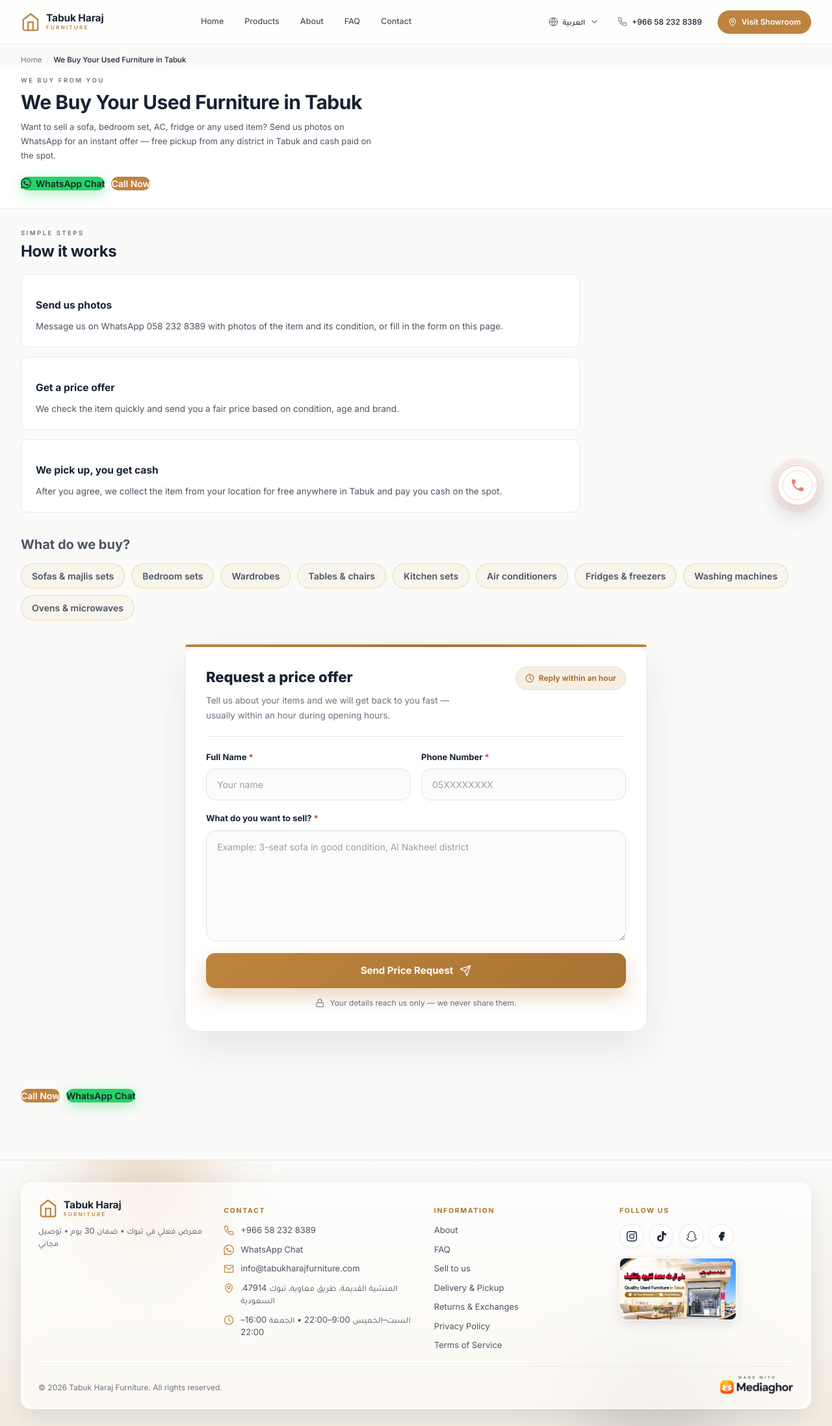
After one commit to tanmoymondal1312/TabukHarajFurniture, a Django app: page /sell/ in a window 1280 px wide. The commit adds this page. Shown: the whole page at 65% size. Run offline with Django 5.2, Linux system fonts and the light colour scheme; data comes from the database, SQL or seed files in the repository.

Commit message:
Add /sell/ page with Service schema, price request form and sitemap entry

```diff
--- a/pages/sitemaps.py
+++ b/pages/sitemaps.py
@@ -16,6 +16,7 @@ _STATIC_PAGES = [
     ("pages:about", "0.6", "monthly"),
     ("pages:faq", "0.6", "monthly"),
     ("pages:contact", "0.6", "monthly"),
+    ("pages:sell", "0.8", "weekly"),
     ("pages:shipping", "0.6", "yearly"),
     ("pages:returns", "0.6", "yearly"),
     ("pages:privacy", "0.4", "yearly"),
--- a/pages/translations.py
+++ b/pages/translations.py
@@ -175,6 +175,21 @@ TRANSLATIONS = {
         "Returns & Exchanges": "الاسترجاع والاستبدال",
         "Privacy Policy": "سياسة الخصوصية",
         "Terms of Service": "الشروط والأحكام",
+
+        # ---- /sell/ page (we buy used furniture) ----
+        "Sell to us": "نشتري منك",
+        "Simple steps": "خطوات بسيطة",
+        "Reply within an hour": "رد خلال ساعة",
+        "Your name": "اسمك",
+        "What do you want to sell?": "ماذا تريد أن تبيع؟",
+        "Example: 3-seat sofa in good condition, Al Nakheel district":
+            "مثال: كنب 3 مقاعد بحالة جيدة، حي النخيل",
+        "Send Price Request": "إرسال طلب السعر",
+        "Your request has been sent": "تم إرسال طلبك",
+        "We will contact you soon with a price offer.": "سنتواصل معك قريباً مع عرض السعر.",
+        "Check the required fields": "راجع الحقول المطلوبة",
+        "Your details reach us only — we never share them.":
+            "بياناتك تصل إلينا فقط — لا نشاركها مع أي جهة.",
     },
 }
 
--- a/pages/urls.py
+++ b/pages/urls.py
@@ -12,6 +12,7 @@ urlpatterns = [
     path("product/<slug:slug>/order/", views.product_order, name="product_order"),
     path("about/", views.about, name="about"),
     path("contact/", views.contact, name="contact"),
+    path("sell/", views.sell, name="sell"),
     path("shipping/", views.policy, {"page": "shipping"}, name="shipping"),
     path("returns/", views.policy, {"page": "returns"}, name="returns"),
     path("privacy/", views.policy, {"page": "privacy"}, name="privacy"),
--- a/pages/views.py
+++ b/pages/views.py
@@ -151,6 +151,163 @@ def contact(request):
         "errors": errors,
         "form": form,
         "has_errors": bool(errors),
+    })
+
+
+# ---- /sell/ page: we buy used furniture from people in Tabuk ----
+
+_SELL = {
+    "seo": {
+        "ar_title": "نشتري الأثاث المستعمل في تبوك | عرض سعر فوري",
+        "en_title": "We Buy Used Furniture in Tabuk | Instant Cash Offer",
+        "ar_desc": (
+            "نشتري الأثاث والأجهزة المستعملة في تبوك: كنب، غرف نوم، مكيفات، "
+            "ثلاجات، غسالات. أرسل صور القطعة واحصل على عرض سعر فوري — استلام "
+            "مجاني داخل تبوك ودفع كاش في نفس الزيارة."
+        ),
+        "en_desc": (
+            "We buy used furniture and appliances in Tabuk: sofas, bedroom sets, "
+            "ACs, fridges, washers. Send photos for an instant offer — free "
+            "pickup across Tabuk and cash paid on the spot."
+        ),
+    },
+    "ar": {
+        "eyebrow": "نشتري منك",
+        "title": "نشتري أثاثك المستعمل في تبوك",
+        "lead": (
+            "تبي تبيع كنب، غرفة نوم، مكيف، ثلاجة أو أي جهاز مستعمل؟ أرسل صور "
+            "القطعة على واتساب واحصل على عرض سعر فوري — استلام مجاني من أي حي "
+            "في تبوك ودفع كاش في نفس الزيارة."
+        ),
+        "steps_title": "كيف نعمل",
+        "steps": [
+            ("أرسل صور القطعة",
+             "راسلنا على واتساب 058 232 8389 مع صور القطعة وحالتها، أو املأ "
+             "النموذج في هذه الصفحة."),
+            ("احصل على عرض سعر",
+             "نقيّم القطعة بسرعة ونرسل لك سعراً عادلاً حسب الحالة والعمر والماركة."),
+            ("نستلم وندفع كاش",
+             "بعد موافقتك نستلم القطعة من موقعك مجاناً داخل تبوك وندفع لك كاش "
+             "في نفس الزيارة."),
+        ],
+        "buy_title": "ماذا نشتري؟",
+        "buy_items": [
+            "كنب ومجالس", "غرف نوم", "خزائن ودواليب", "طاولات وكراسي",
+            "مطابخ", "مكيفات", "ثلاجات وفريزر", "غسالات", "أفران ومايكروويف",
+        ],
+        "form_title": "اطلب عرض سعر",
+        "form_sub": (
+            "اكتب تفاصيل القطع وسنتواصل معك بسرعة — عادة خلال ساعة في أوقات العمل."
+        ),
+        "schema_name": "نشتري الأثاث المستعمل في تبوك",
+        "schema_desc": (
+            "خدمة شراء الأثاث والأجهزة المستعملة في تبوك: عرض سعر فوري، "
+            "استلام مجاني، ودفع كاش."
+        ),
+    },
+    "en": {
+        "eyebrow": "We buy from you",
+        "title": "We Buy Your Used Furniture in Tabuk",
+        "lead": (
+            "Want to sell a sofa, bedroom set, AC, fridge or any used item? Send "
+            "us photos on WhatsApp for an instant offer — free pickup from any "
+            "district in Tabuk and cash paid on the spot."
+        ),
+        "steps_title": "How it works",
+        "steps": [
+            ("Send us photos",
+             "Message us on WhatsApp 058 232 8389 with photos of the item and "
+             "its condition, or fill in the form on this page."),
+            ("Get a price offer",
+             "We check the item quickly and send you a fair price based on "
+             "condition, age and brand."),
+            ("We pick up, you get cash",
+             "After you agree, we collect the item from your location for free "
+             "anywhere in Tabuk and pay you cash on the spot."),
+        ],
+        "buy_title": "What do we buy?",
+        "buy_items": [
+            "Sofas & majlis sets", "Bedroom sets", "Wardrobes", "Tables & chairs",
+            "Kitchen sets", "Air conditioners", "Fridges & freezers",
+            "Washing machines", "Ovens & microwaves",
+        ],
+        "form_title": "Request a price offer",
+        "form_sub": (
+            "Tell us about your items and we will get back to you fast — usually "
+            "within an hour during opening hours."
+        ),
+        "schema_name": "We Buy Used Furniture in Tabuk",
+        "schema_desc": (
+            "We buy used furniture and appliances in Tabuk: instant price offer, "
+            "free pickup, and cash payment."
+        ),
+    },
+}
+
+
+def sell(request):
+    """Lead-capture page for people who want to sell used furniture."""
+    _set_seo(request, **_SELL["seo"])
+    body = _SELL["en"] if _is_en() else _SELL["ar"]
+    sell_url = CANONICAL + reverse("pages:sell")
+
+    errors = {}
+    form = {"name": "", "phone": "", "items": ""}
+
+    if request.method == "POST":
+        if request.POST.get("website"):
+            # Honeypot: bots fill the hidden field — pretend success.
+            return redirect(reverse("pages:sell") + "?sent=1")
+
+        for key in form:
+            form[key] = (request.POST.get(key) or "").strip()[:2000]
+
+        if len(form["name"]) < 2:
+            errors["name"] = (
+                "Please write your name." if _is_en() else "اكتب اسمك من فضلك."
+            )
+        if not form["phone"]:
+            errors["phone"] = (
+                "Please write your phone number." if _is_en() else "اكتب رقم جوالك من فضلك."
+            )
+        elif not re.fullmatch(r"[0-9+\s\-]{8,20}", form["phone"]):
+            errors["phone"] = (
+                "Invalid phone number. Example: 0582328389" if _is_en()
+                else "رقم الجوال غير صحيح. مثال: 0582328389"
+            )
+        if len(form["items"]) < 5:
+            errors["items"] = (
+                "Tell us what you want to sell (5 characters minimum)."
+                if _is_en() else "اكتب ما تريد بيعه (5 أحرف على الأقل)."
+            )
+
+        if not errors:
+            # Shows in the dashboard Messages tab as a normal message.
+            ContactMessage.objects.create(
+                name=form["name"][:120],
+                phone=form["phone"][:30],
+                subject="Sell request",
+                body=form["items"][:2000],
+            )
+            return redirect(reverse("pages:sell") + "?sent=1")
+
+    return render(request, "pages/sell.html", {
+        "sent": request.GET.get("sent") == "1",
+        "errors": errors,
+        "form": form,
+        "has_errors": bool(errors),
+        "sell_url": sell_url,
+        "sell_eyebrow": body["eyebrow"],
+        "sell_title": body["title"],
+        "sell_lead": body["lead"],
+        "sell_steps_title": body["steps_title"],
+        "sell_steps": [{"h": h, "p": p} for h, p in body["steps"]],
+        "sell_buy_title": body["buy_title"],
+        "sell_buy_items": body["buy_items"],
+        "sell_form_title": body["form_title"],
+        "sell_form_sub": body["form_sub"],
+        "sell_schema_name": body["schema_name"],
+        "sell_schema_desc": body["schema_desc"],
     })
 
 
--- a/static/css/main.css
+++ b/static/css/main.css
@@ -4474,3 +4474,47 @@ html[dir="rtl"] .carousel-btn svg {
   gap: 10px;
   margin-top: 22px;
 }
+
+/* ---- /sell/ page (we buy used furniture) ---- */
+.sell-hero__cta {
+  display: flex;
+  flex-wrap: wrap;
+  gap: 10px;
+  margin-top: 22px;
+}
+
+.sell-buy {
+  margin-top: 34px;
+}
+
+.sell-buy__title {
+  font-size: 20px;
+  font-weight: 700;
+  margin-bottom: 14px;
+}
+
+.sell-chips {
+  display: flex;
+  flex-wrap: wrap;
+  gap: 10px;
+  list-style: none;
+  margin: 0;
+  padding: 0;
+}
+
+.sell-chips__item {
+  padding: 8px 16px;
+  border: 1px solid var(--line, rgba(212, 175, 55, 0.35));
+  border-radius: 999px;
+  font-size: 14px;
+  font-weight: 600;
+  background: rgba(212, 175, 55, 0.06);
+}
+
+.sell-form-section {
+  padding-top: 0;
+}
+
+.sell-form-wrap {
+  max-width: 760px;
+}
--- /dev/null
+++ b/templates/pages/sell.html
@@ -0,0 +1,200 @@
+{% extends "base.html" %}
+{% load static site_lang %}
+
+{% block html_lang %}{% current_language %}{% endblock %}
+{% block html_dir %}{% current_direction %}{% endblock %}
+{% block robots %}index, follow, max-image-preview:large, max-snippet:-1, max-video-preview:-1{% endblock %}
+
+{% block content %}
+<!-- WebPage + Service Structured Data -->
+<script type="application/ld+json">
+{
+  "@context": "https://schema.org",
+  "@graph": [
+    {
+      "@type": "BreadcrumbList",
+      "itemListElement": [
+        {
+          "@type": "ListItem",
+          "position": 1,
+          "name": "{% t "Home" %}",
+          "item": "https://tabukharajfurniture.com/"
+        },
+        {
+          "@type": "ListItem",
+          "position": 2,
+          "name": "{{ sell_title|escapejs }}",
+          "item": "{{ sell_url }}"
+        }
+      ]
+    },
+    {
+      "@type": "WebPage",
+      "@id": "{{ sell_url }}#webpage",
+      "name": "{{ sell_title|escapejs }}",
+      "description": "{{ page_description|escapejs }}",
+      "url": "{{ sell_url }}",
+      "inLanguage": ["ar", "en"],
+      "isPartOf": {
+        "@id": "https://tabukharajfurniture.com/#website"
+      },
+      "about": {
+        "@id": "https://tabukharajfurniture.com/#localbusiness"
+      }
+    },
+    {
+      "@type": "Service",
+      "@id": "{{ sell_url }}#service",
+      "name": "{{ sell_schema_name|escapejs }}",
+      "description": "{{ sell_schema_desc|escapejs }}",
+      "serviceType": "We Buy Used Furniture and Appliances",
+      "provider": {
+        "@id": "https://tabukharajfurniture.com/#localbusiness"
+      },
+      "areaServed": {
+        "@type": "City",
+        "name": "Tabuk"
+      },
+      "availableChannel": {
+        "@type": "ServiceChannel",
+        "servicePhone": "+966582328389",
+        "serviceUrl": "https://wa.me/966582328389"
+      },
+      "hoursAvailable": {
+        "@type": "OpeningHoursSpecification",
+        "dayOfWeek": ["Saturday", "Sunday", "Monday", "Tuesday", "Wednesday", "Thursday"],
+        "opens": "09:00",
+        "closes": "22:00"
+      }
+    }
+  ]
+}
+</script>
+
+<div class="container">
+  <nav class="crumb" aria-label="Breadcrumb">
+    <a href="{% url 'pages:home' %}">{% t "Home" %}</a>
+    <span class="crumb__sep" aria-hidden="true">/</span>
+    <span class="crumb__current">{{ sell_title }}</span>
+  </nav>
+</div>
+
+<section class="pp-hero">
+  <div class="container pp-hero__inner">
+    <p class="section-eyebrow">{{ sell_eyebrow }}</p>
+    <h1 class="pp-hero__title">{{ sell_title }}</h1>
+    <p class="pp-hero__sub" dir="auto">{{ sell_lead }}</p>
+    <div class="sell-hero__cta">
+      <a href="https://wa.me/966582328389" target="_blank" rel="noopener noreferrer" class="btn btn--wa">
+        <svg class="icon" viewBox="0 0 24 24" fill="currentColor" stroke="none" aria-hidden="true"><path d="M17.472 14.382c-.297-.149-1.758-.867-2.03-.967-.273-.099-.471-.148-.67.15-.197.297-.767.966-.94 1.164-.173.199-.347.223-.644.075-.297-.15-1.255-.463-2.39-1.475-.883-.788-1.48-1.761-1.653-2.059-.173-.297-.018-.458.13-.606.134-.133.298-.347.446-.52.149-.174.198-.298.298-.497.099-.198.05-.371-.025-.52-.075-.149-.669-1.612-.916-2.207-.242-.579-.487-.5-.669-.51-.173-.008-.371-.01-.57-.01-.198 0-.52.074-.792.372-.272.297-1.04 1.016-1.04 2.479 0 1.462 1.065 2.875 1.213 3.074.149.198 2.096 3.2 5.077 4.487.709.306 1.262.489 1.694.625.712.227 1.36.195 1.871.118.571-.085 1.758-.719 2.006-1.413.248-.694.248-1.289.173-1.413-.074-.124-.272-.198-.57-.347m-5.421 7.403h-.004a9.87 9.87 0 0 1-5.031-1.378l-.361-.214-3.741.982.998-3.648-.235-.374a9.86 9.86 0 0 1-1.51-5.26c.001-5.45 4.436-9.884 9.888-9.884 2.64 0 5.122 1.03 6.988 2.898a9.825 9.825 0 0 1 2.893 6.994c-.003 5.45-4.437 9.884-9.885 9.884m8.413-18.297A11.815 11.815 0 0 0 12.05 0C5.495 0 .16 5.335.157 11.892c0 2.096.547 4.142 1.588 5.945L.057 24l6.305-1.654a11.882 11.882 0 0 0 5.683 1.448h.005c6.554 0 11.89-5.335 11.893-11.893a11.821 11.821 0 0 0-3.48-8.413Z"/></svg>
+        {% t "WhatsApp Chat" %}
+      </a>
+      <a href="tel:+966582328389" class="btn btn--gold">{% t "Call Now" %}</a>
+    </div>
+  </div>
+</section>
+
+<section class="section">
+  <div class="container">
+    <div class="section-head">
+      <div class="section-head__left">
+        <p class="section-eyebrow">{% t "Simple steps" %}</p>
+        <h2 class="section-title">{{ sell_steps_title }}</h2>
+      </div>
+    </div>
+    <div class="policy">
+      {% for s in sell_steps %}
+      <article class="policy__card">
+        <h3 class="policy__h">{{ s.h }}</h3>
+        <p class="policy__p" dir="auto">{{ s.p }}</p>
+      </article>
+      {% endfor %}
+    </div>
+
+    <div class="sell-buy">
+      <h2 class="sell-buy__title">{{ sell_buy_title }}</h2>
+      <ul class="sell-chips">
+        {% for item in sell_buy_items %}
+        <li class="sell-chips__item">{{ item }}</li>
+        {% endfor %}
+      </ul>
+    </div>
+  </div>
+</section>
+
+<section class="section sell-form-section">
+  <div class="container sell-form-wrap">
+    <div class="contact-form-card">
+      <div class="contact-form-card__head">
+        <div>
+          <h2>{{ sell_form_title }}</h2>
+          <p dir="auto">{{ sell_form_sub }}</p>
+        </div>
+        <span class="contact-form-card__badge">
+          <svg class="icon" viewBox="0 0 24 24" fill="none" stroke="currentColor" stroke-width="2" stroke-linecap="round" stroke-linejoin="round" aria-hidden="true"><circle cx="12" cy="12" r="10"/><path d="M12 6v6l4 2"/></svg>
+          {% t "Reply within an hour" %}
+        </span>
+      </div>
+
+      {% if sent %}
+      <div class="contact-alert contact-alert--ok" role="status">
+        <svg class="icon" viewBox="0 0 24 24" fill="none" stroke="currentColor" stroke-width="2" stroke-linecap="round" stroke-linejoin="round" aria-hidden="true"><path d="M22 11.08V12a10 10 0 1 1-5.93-9.14"/><path d="m9 11 3 3L22 4"/></svg>
+        <div>
+          <strong>{% t "Your request has been sent" %}</strong>
+          <span>{% t "We will contact you soon with a price offer." %}</span>
+        </div>
+      </div>
+      {% endif %}
+
+      {% if has_errors %}
+      <div class="contact-alert contact-alert--err" role="alert">
+        <svg class="icon" viewBox="0 0 24 24" fill="none" stroke="currentColor" stroke-width="2" stroke-linecap="round" stroke-linejoin="round" aria-hidden="true"><circle cx="12" cy="12" r="10"/><path d="M12 8v4m0 4h.01"/></svg>
+        <div><strong>{% t "Check the required fields" %}</strong></div>
+      </div>
+      {% endif %}
+
+      <form method="post" class="contact-form" novalidate>
+        {% csrf_token %}
+        <input type="text" name="website" value="" tabindex="-1" autocomplete="off" class="contact-hp" aria-hidden="true">
+
+        <div class="contact-form__row">
+          <div class="contact-field">
+            <label for="sf-name">{% t "Full Name" %} <span class="req">*</span></label>
+            <input type="text" id="sf-name" name="name" value="{{ form.name }}" placeholder="{% t "Your name" %}" maxlength="120" {% if errors.name %}aria-invalid="true"{% endif %} required>
+            {% if errors.name %}<small class="field-err">{{ errors.name }}</small>{% endif %}
+          </div>
+          <div class="contact-field">
+            <label for="sf-phone">{% t "Phone Number" %} <span class="req">*</span></label>
+            <input type="tel" id="sf-phone" name="phone" value="{{ form.phone }}" placeholder="05XXXXXXXX" dir="ltr" maxlength="30" {% if errors.phone %}aria-invalid="true"{% endif %} required>
+            {% if errors.phone %}<small class="field-err">{{ errors.phone }}</small>{% endif %}
+          </div>
+        </div>
+
+        <div class="contact-field">
+          <label for="sf-items">{% t "What do you want to sell?" %} <span class="req">*</span></label>
+          <textarea id="sf-items" name="items" rows="6" placeholder="{% t "Example: 3-seat sofa in good condition, Al Nakheel district" %}" maxlength="2000" {% if errors.items %}aria-invalid="true"{% endif %} required>{{ form.items }}</textarea>
+          {% if errors.items %}<small class="field-err">{{ errors.items }}</small>{% endif %}
+        </div>
+
+        <button type="submit" class="btn btn--gold contact-form__submit">
+          {% t "Send Price Request" %}
+          <svg class="icon" viewBox="0 0 24 24" fill="none" stroke="currentColor" stroke-width="1.75" stroke-linecap="round" stroke-linejoin="round" aria-hidden="true"><path d="M14.536 21.686a.5.5 0 0 0 .937-.024l6.5-19a.496.496 0 0 0-.635-.635l-19 6.5a.5.5 0 0 0-.024.937l7.93 3.18a2 2 0 0 1 1.112 1.11z"/><path d="m21.854 2.147-10.94 10.939"/></svg>
+        </button>
+        <p class="contact-form__note">
+          <svg class="icon" viewBox="0 0 24 24" fill="none" stroke="currentColor" stroke-width="1.75" stroke-linecap="round" stroke-linejoin="round" aria-hidden="true"><rect width="18" height="11" x="3" y="11" rx="2" ry="2"/><path d="M7 11V7a5 5 0 0 1 10 0v4"/></svg>
+          {% t "Your details reach us only — we never share them." %}
+        </p>
+      </form>
+    </div>
+  </div>
+</section>
+
+<section class="section">
+  <div class="container">
+    <div class="policy__cta">
+      <a href="tel:+966582328389" class="btn btn--gold">{% t "Call Now" %}</a>
+      <a href="https://wa.me/966582328389" target="_blank" rel="noopener noreferrer" class="btn btn--wa">{% t "WhatsApp Chat" %}</a>
+    </div>
+  </div>
+</section>
+{% endblock %}
--- a/templates/partials/footer.html
+++ b/templates/partials/footer.html
@@ -58,6 +58,7 @@
           <ul class="sf-list sf-list--links">
             <li><a href="{% url 'pages:about' %}">{% t "About" %}</a></li>
             <li><a href="{% url 'pages:faq' %}">{% t "FAQ" %}</a></li>
+            <li><a href="{% url 'pages:sell' %}">{% t "Sell to us" %}</a></li>
             <li><a href="{% url 'pages:shipping' %}">{% t "Delivery & Pickup" %}</a></li>
             <li><a href="{% url 'pages:returns' %}">{% t "Returns & Exchanges" %}</a></li>
             <li><a href="{% url 'pages:privacy' %}">{% t "Privacy Policy" %}</a></li>
```
